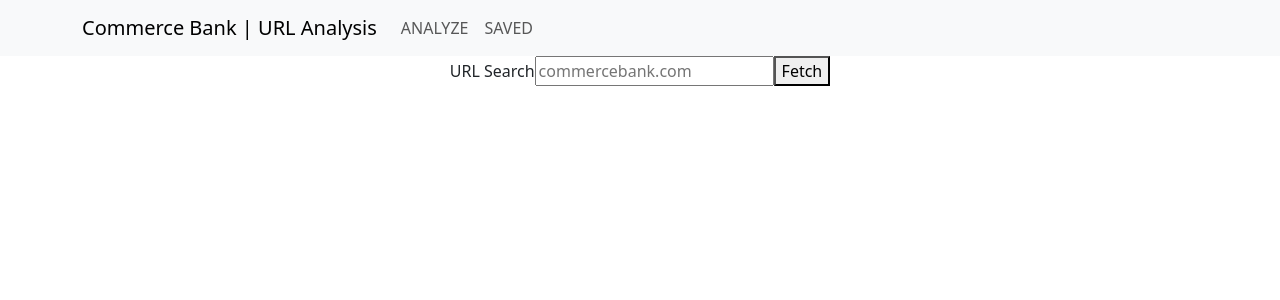
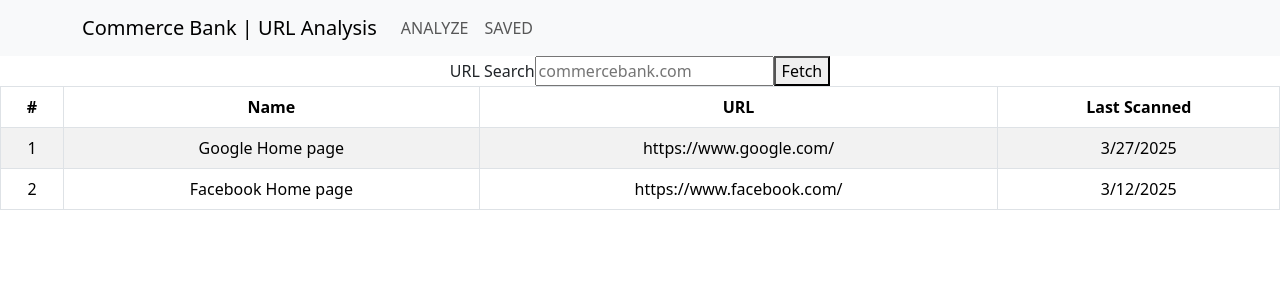
Before and after one commit to hunterruiz/se3910-Gilgamesh, a React (Vite) app in the folder CBFrontEnd/: page / in a window 1280 px wide. Shown: the top 300 px of the page. Built offline with nearby package versions, Linux system fonts and the light colour scheme.

Commit message:
Added analysis table
Added analysis table to dashboard and react bootstrap table componet to analysis table. Need to pass prop data from dashboard to analysis table to render on the front end

```diff
--- /dev/null
+++ b/CBFrontEnd/src/components/dashboard/AnalysisTable.jsx
@@ -0,0 +1,34 @@
+import Table from "react-bootstrap/Table";
+
+// TO DO Take data from another component and pass it to this one.
+// documentation on how to do this https://react.dev/learn/passing-props-to-a-component
+function AnalysisTable() {
+  return (
+    <Table striped bordered hover>
+      <thead>
+        <tr>
+          <th>#</th>
+          <th>Name</th>
+          <th>URL</th>
+          <th>Last Scanned</th>
+        </tr>
+      </thead>
+      <tbody>
+        <tr>
+          <td>1</td>
+          <td>Google Home page</td>
+          <td>https://www.google.com/</td>
+          <td>3/27/2025</td>
+        </tr>
+        <tr>
+          <td>2</td>
+          <td>Facebook Home page</td>
+          <td>https://www.facebook.com/</td>
+          <td>3/12/2025</td>
+        </tr>
+      </tbody>
+    </Table>
+  );
+}
+
+export default AnalysisTable;
--- a/CBFrontEnd/src/pages/Dashboard.jsx
+++ b/CBFrontEnd/src/pages/Dashboard.jsx
@@ -1,5 +1,5 @@
+import AnalysisTable from "../components/dashboard/AnalysisTable";
 import { useState } from "react";
-import { useEffect } from "react";
 
 // can use this free api for testing https://jsonplaceholder.typicode.com/todos
 // place url into URL search on browser
@@ -58,6 +58,9 @@ function Dashboard() {
             onChange={(e) => setUrl(e.target.value)}></input>
           <button type="submit">Fetch</button>
         </form>
+
+        {/* TO DO pass httpsReq data to AnalysisTable */}
+        <AnalysisTable />
       </div>
     </>
   );
```
